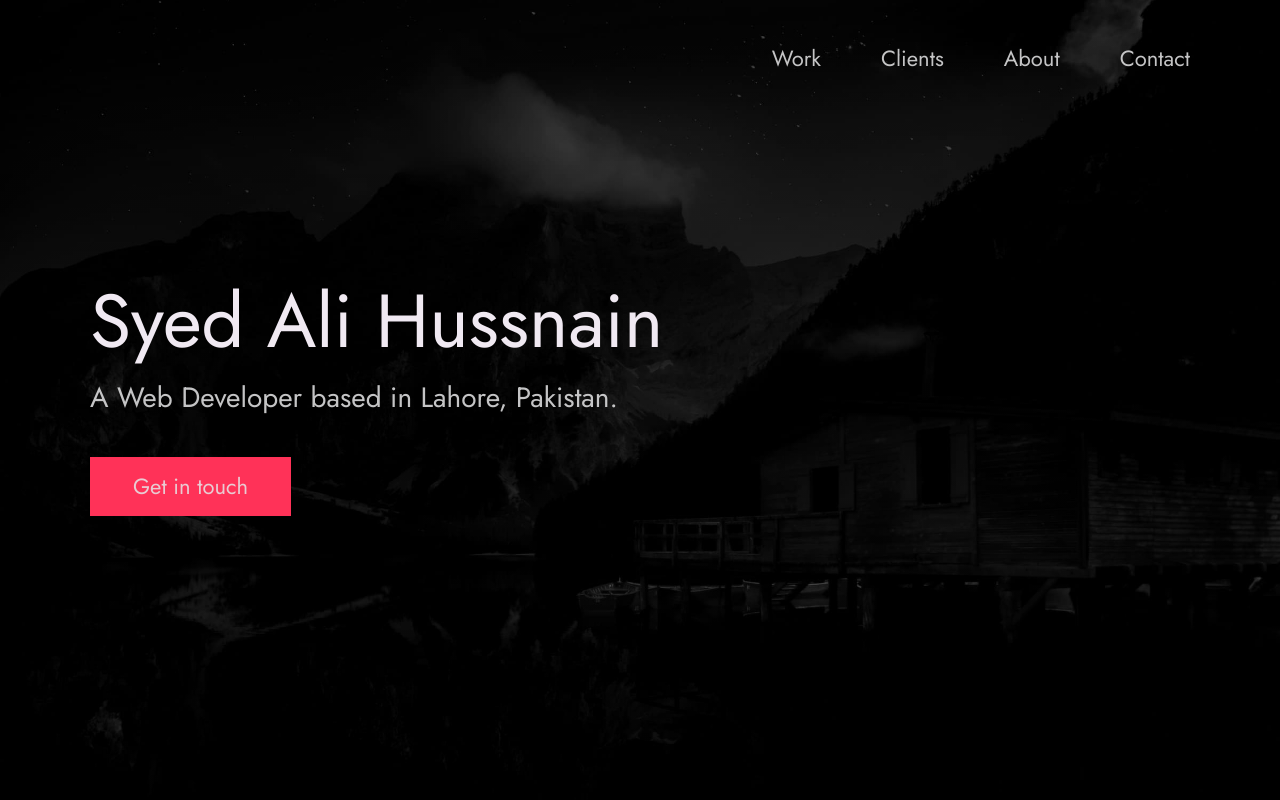
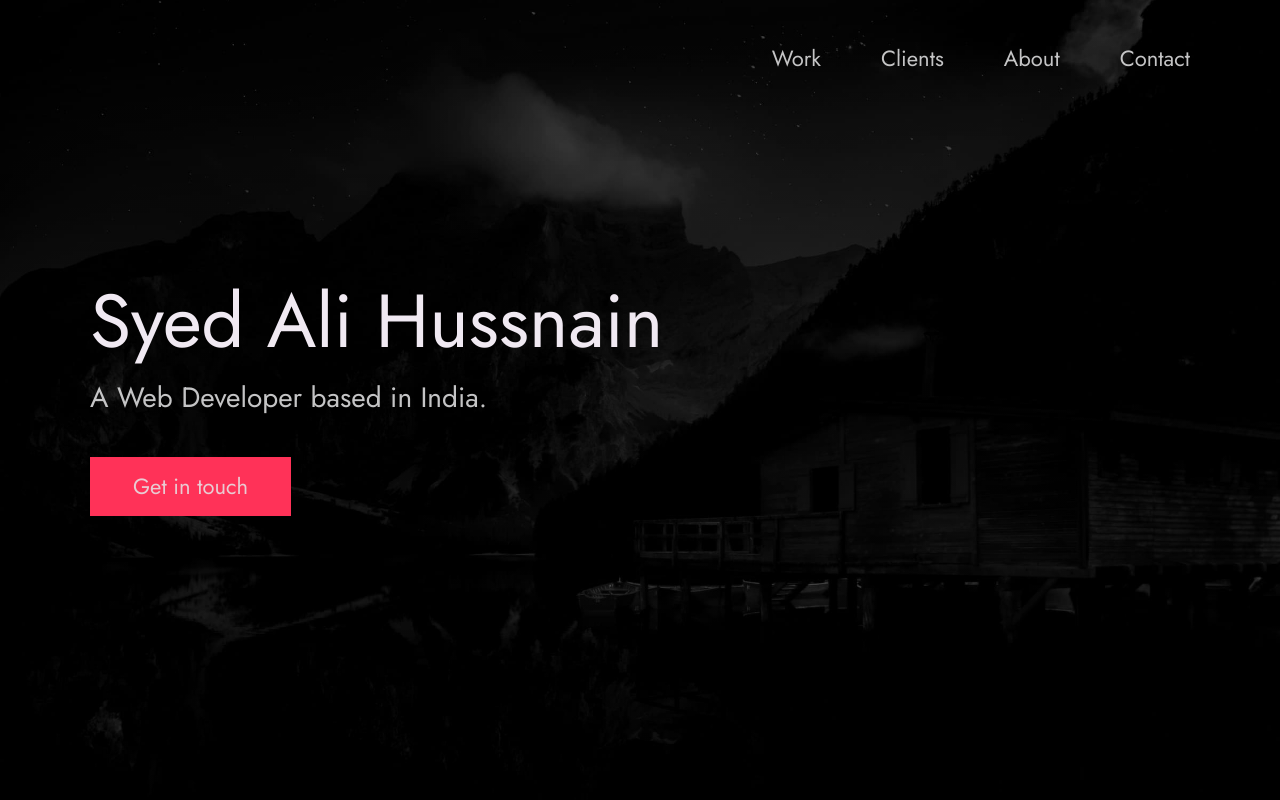
Before and after one commit to goutham4391/portfolio-syed, a plain HTML site: page index.html in a window 1280 px wide. Shown: the top 800 px of the page. Drawn offline with Linux system fonts and the light colour scheme.

Commit message:
Update index.html

```diff
--- a/index.html
+++ b/index.html
@@ -43,7 +43,7 @@
           <span>Syed Ali Hussnain</span>
         </h1>
         <!-- Put a small paragraph about yourself -->
-        <p>A Web Developer based in Lahore, Pakistan.</p>
+        <p>A Web Developer based in India.</p>
         <a href="#contact" class="btn btn--pink">Get in touch</a>
       </div>
     </div>
```
